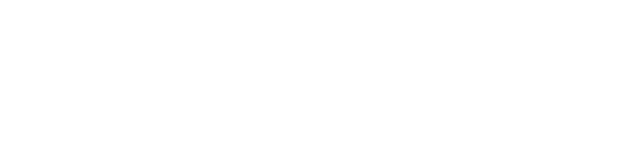
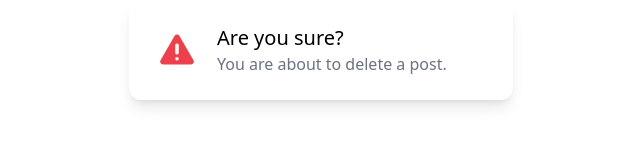
Before and after one commit to Panos-1993/Tailwind-Crash-Course, a plain HTML site: page tailwind-sandbox-starter/01-utility-first/index.html in a window 1280 px wide. Shown: the whole page, without its empty margins (319-959 px from the left). Drawn offline with nearby package versions, Linux system fonts and the light colour scheme.

Commit message:
Utility first

```diff
--- a/tailwind-sandbox-starter/01-utility-first/index.html
+++ b/tailwind-sandbox-starter/01-utility-first/index.html
@@ -9,5 +9,16 @@
   </head>
   <body>
     <!-- Utility First -->
+    <div class="flex items-center p-6 max-w-sm mx-auto bg-white rounded-xl shadow-lg space-x-4 mg-12">
+      <img class="w-12 h-12" src="../assets/img/warning.svg" alt="">
+
+      <div>
+        <div class="text-xl font-medium text-black">
+          Are you sure?
+        </div>
+        <p class="text-gray-500">
+          You are about to delete a post.
+      </div>
+    </div>
   </body>
 </html>
```
